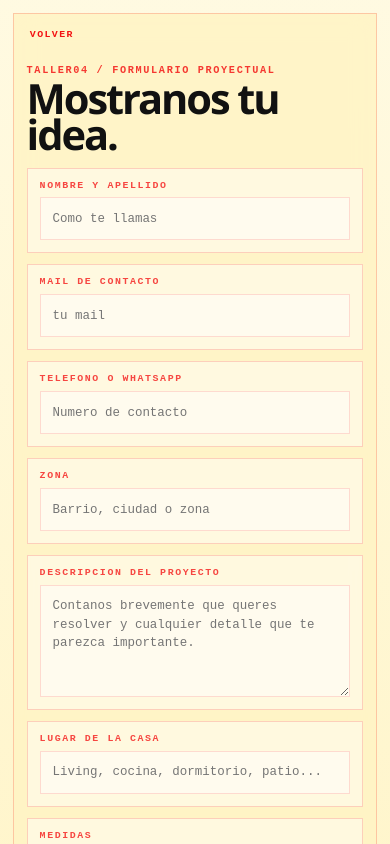
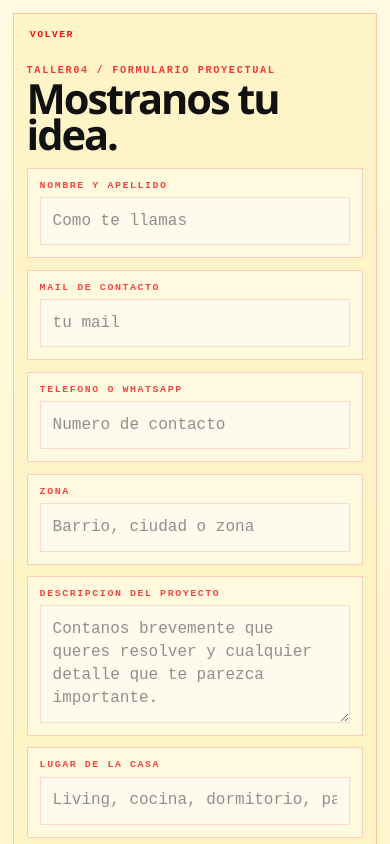
Before and after one commit to feli5239/t04-web, a React (Vite) app: page /taller04/disenemos-juntos/encuesta in a window 390 px wide. Shown: the top 844 px of the page. Built offline with nearby package versions, Linux system fonts and the light colour scheme.

Commit message:
Ajustes formulario y 04Cosas mobile

```diff
--- a/src/App.css
+++ b/src/App.css
@@ -2101,10 +2101,19 @@ a {
 .survey-page__field select {
   width: 100%;
   border: 1px solid rgba(243, 19, 19, 0.14);
-  background: rgba(255, 251, 239, 0.92);
+  appearance: none;
+  -webkit-appearance: none;
+  border-radius: 0;
+  background: rgba(255, 251, 239, 0.98);
   padding: 0.8rem 0.85rem;
   font: 0.84rem/1.55 var(--mono);
-  color: rgba(17, 17, 17, 0.76);
+  color: rgba(17, 17, 17, 0.92);
+  -webkit-text-fill-color: rgba(17, 17, 17, 0.92);
+  caret-color: var(--brand-red);
+  text-shadow: none;
+  opacity: 1;
+  position: relative;
+  z-index: 1;
   outline: none;
   transition:
     border-color 160ms ease,
@@ -2117,12 +2126,26 @@ a {
 .survey-page__field select:focus {
   border-color: rgba(243, 19, 19, 0.48);
   box-shadow: 0 0 0 1px rgba(243, 19, 19, 0.1);
-  background: rgba(255, 255, 255, 0.96);
+  background: rgba(255, 255, 255, 1);
 }
 
 .survey-page__field textarea {
   resize: vertical;
   min-height: 7rem;
+}
+
+.survey-page__field input::placeholder,
+.survey-page__field textarea::placeholder {
+  color: rgba(17, 17, 17, 0.46);
+  -webkit-text-fill-color: rgba(17, 17, 17, 0.46);
+}
+
+.survey-page__field input:-webkit-autofill,
+.survey-page__field textarea:-webkit-autofill,
+.survey-page__field select:-webkit-autofill {
+  -webkit-text-fill-color: rgba(17, 17, 17, 0.92);
+  box-shadow: 0 0 0 1000px rgba(255, 251, 239, 0.98) inset;
+  transition: background-color 9999s ease-in-out 0s;
 }
 
 .survey-page__hint {
@@ -3263,7 +3286,7 @@ a {
   .survey-page__field textarea,
   .survey-page__field select {
     padding: 0.72rem 0.75rem;
-    font-size: 0.78rem;
+    font-size: 16px;
     line-height: 1.45;
   }
 
@@ -3466,7 +3489,7 @@ a {
     --cosas-pad-x: 0.65rem;
     --cosas-pad-top: 2.95rem;
     --cosas-pad-bottom: 0.8rem;
-    --cosas-cell: calc((100vw - (var(--cosas-pad-x) * 2)) / 2);
+    --cosas-cell: calc((100vw - (var(--cosas-pad-x) * 2)) / 3);
   }
 
   .cosas-page__axis {
@@ -3474,16 +3497,19 @@ a {
   }
 
   .cosas-page__grid {
-    grid-template-columns: repeat(2, minmax(0, 1fr));
+    grid-template-columns: repeat(3, minmax(0, 1fr));
   }
 
   .cosas-page__search {
+    grid-column: span 2;
+  }
+
+  .cosas-page__filters-toggle {
+    grid-column: span 1;
+  }
+
+  .cosas-page__results {
     grid-column: 1 / -1;
-  }
-
-  .cosas-page__filters-toggle,
-  .cosas-page__results {
-    grid-column: span 1;
   }
 
   .cosas-page__tile-kicker,
--- a/src/pages/Cosas04Catalog.jsx
+++ b/src/pages/Cosas04Catalog.jsx
@@ -5,6 +5,8 @@ import {
   cosasCatalogProjects,
   normalizeCosasText,
 } from '../data/cosasCatalog'
+
+const COMPACT_COLUMNS_QUERY = '(max-width: 900px)'
 
 function Cosas04Catalog() {
   const location = useLocation()
@@ -19,6 +21,13 @@ function Cosas04Catalog() {
   const deferredQuery = useDeferredValue(query)
   const closeTimerRef = useRef(null)
   const previewScrollRef = useRef(null)
+  const [columnCount, setColumnCount] = useState(() => {
+    if (typeof window === 'undefined' || typeof window.matchMedia !== 'function') {
+      return 4
+    }
+
+    return window.matchMedia(COMPACT_COLUMNS_QUERY).matches ? 3 : 4
+  })
   const normalizedQuery = normalizeCosasText(deferredQuery.trim())
 
   const filteredProjects = cosasCatalogProjects.filter((project) => {
@@ -59,6 +68,29 @@ function Cosas04Catalog() {
         window.clearTimeout(closeTimerRef.current)
       }
     }
+  }, [])
+
+  useEffect(() => {
+    if (typeof window === 'undefined' || typeof window.matchMedia !== 'function') {
+      return undefined
+    }
+
+    const mediaQuery = window.matchMedia(COMPACT_COLUMNS_QUERY)
+    const syncColumns = () => {
+      setColumnCount(mediaQuery.matches ? 3 : 4)
+    }
+
+    syncColumns()
+
+    if (typeof mediaQuery.addEventListener === 'function') {
+      mediaQuery.addEventListener('change', syncColumns)
+
+      return () => mediaQuery.removeEventListener('change', syncColumns)
+    }
+
+    mediaQuery.addListener(syncColumns)
+
+    return () => mediaQuery.removeListener(syncColumns)
   }, [])
 
   const handleBack = () => {
@@ -110,7 +142,6 @@ function Cosas04Catalog() {
   }
 
   const activeFilterCount = Object.values(activeFilters).filter(Boolean).length
-  const columnCount = 4
   const occupiedTopRows = 1 + (filtersOpen ? 1 : 0)
   const productRows = Math.max(1, Math.ceil(filteredProjects.length / columnCount))
   const totalRows = occupiedTopRows + productRows
```
